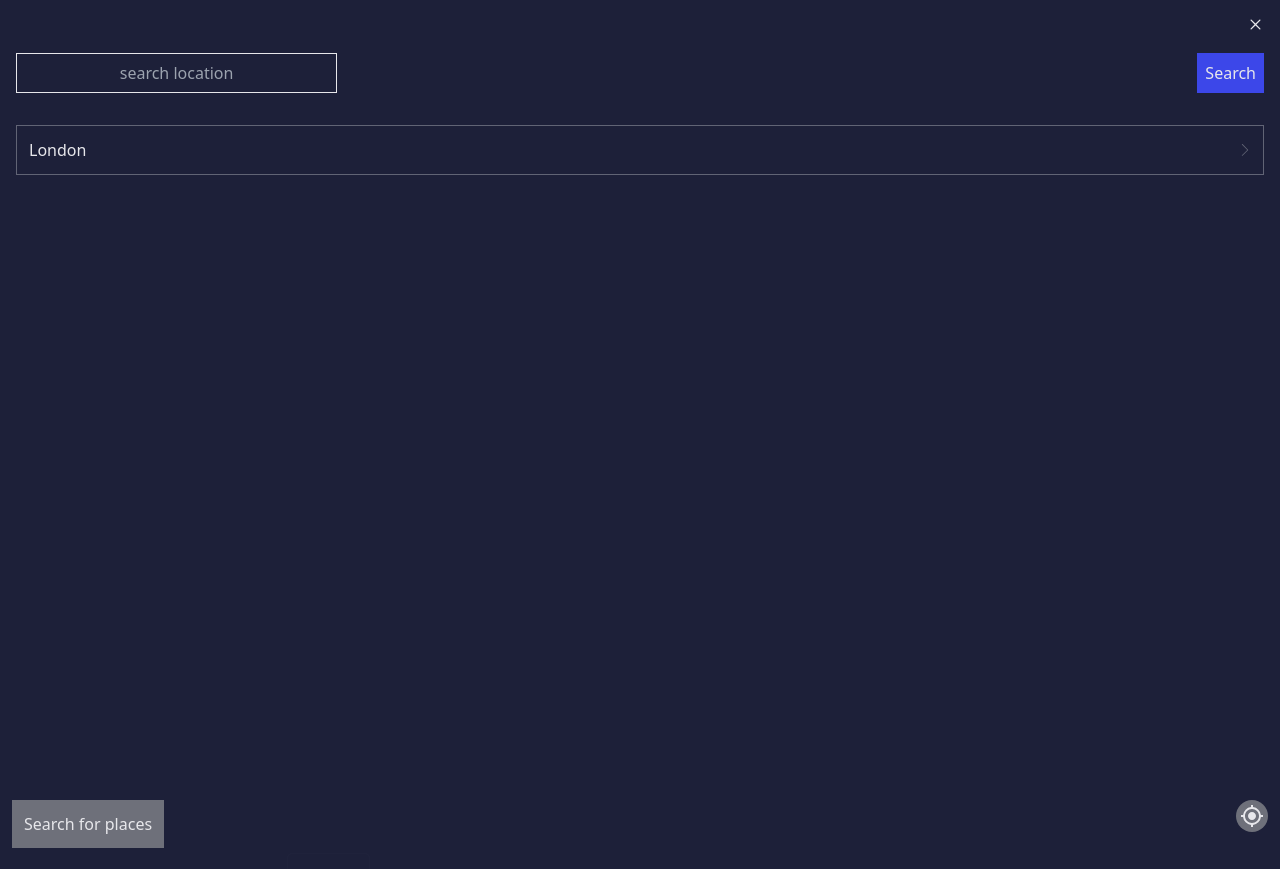
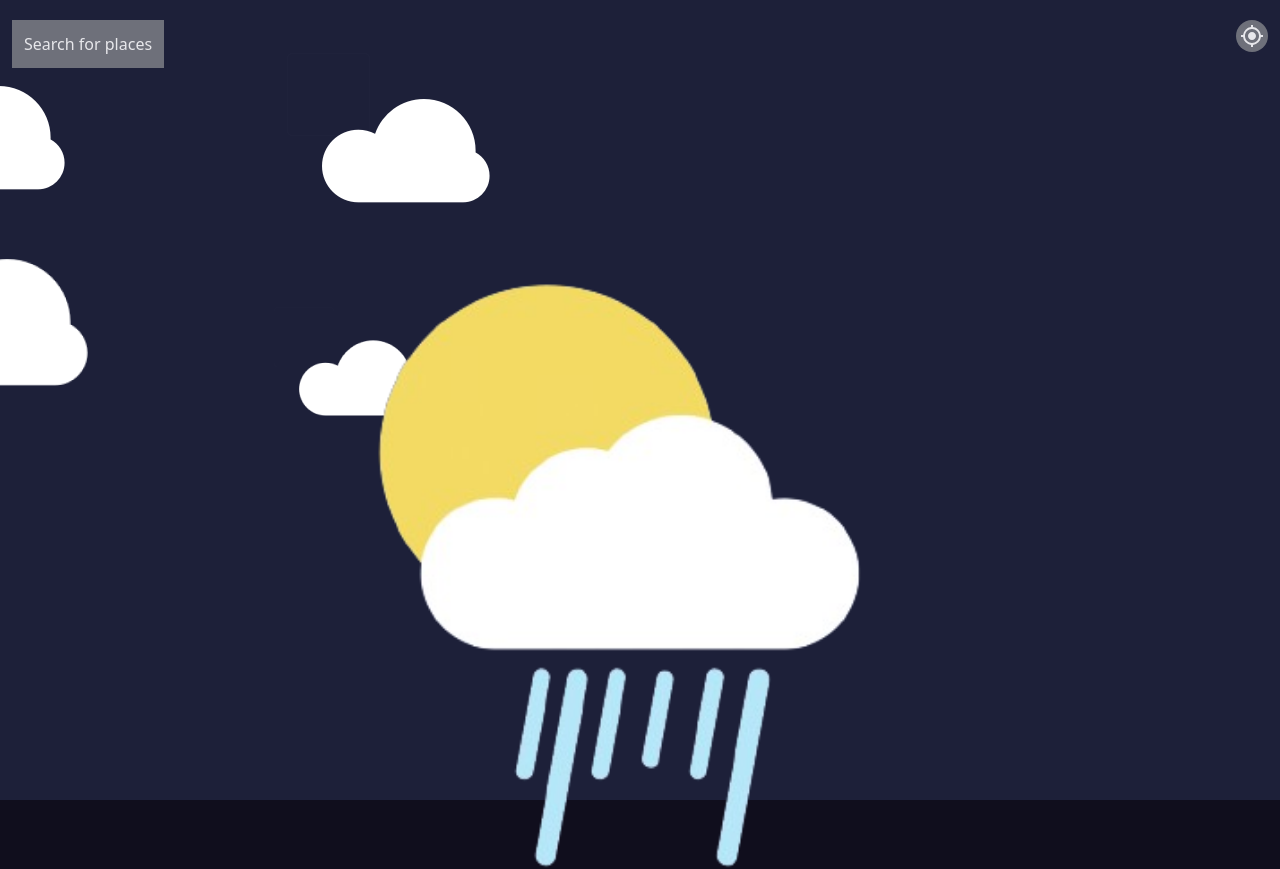
Before and after one commit to VictoriaTorres0/Weather-app, a React (Vite) app: page / in a window 1280 px wide. Shown: the top 869 px of the page. Built offline with nearby package versions, Linux system fonts and the light colour scheme.

Commit message:
Se corrigió logica para abrir y cerrar modal

```diff
--- a/src/App.jsx
+++ b/src/App.jsx
@@ -2,10 +2,11 @@ import "./App.css";
 import DropDown from "./pages/DropDown.jsx";
 import SearchPlaces from "./pages/SearchPlaces.jsx";
 import WeatherCalendar from "./pages/WeatherCalendar.jsx";
+import TodayHighlightsSection from "./pages/TodayHighlightsSection.jsx";
 import { useState } from "react";
 
 function App() {
-  const [data, setData] = useState({
+  const [data] = useState({
     coord: {
       lon: -64.1811,
       lat: -31.4135,
@@ -49,15 +50,26 @@ function App() {
     cod: 200,
   });
 
+  const [showModal, setShowModal] = useState(false);
+
+  const openModal = () => {
+    setShowModal(true);
+  };
+
+  const closeModal = () => {
+    setShowModal(false);
+  };
+
   const pedirDatos = (nombre) => {
     console.log("pidiendo datos de ", nombre);
   };
 
   return (
     <div>
-      <DropDown pedirdatos={pedirDatos} />
-      <SearchPlaces data={data} />
+      {showModal && <DropDown pedirdatos={pedirDatos} onClose={closeModal} />}
+      <SearchPlaces data={data} openModal={openModal} />
       <WeatherCalendar />
+      <TodayHighlightsSection />
     </div>
   );
 }
--- a/src/pages/DropDown.jsx
+++ b/src/pages/DropDown.jsx
@@ -1,16 +1,15 @@
 import { useState } from "react";
 import { SlArrowRight } from "react-icons/sl";
 import { RxCross2 } from "react-icons/rx";
-import PropTypes from "prop-types";
-export default function DropDown({ onClose }) {
+
+export default function DropDown({ onClose, pedirdatos }) {
   const [dataUbication, setDataUbication] = useState("");
   const handleChange = (e) => {
     setDataUbication(e.target.value);
   };
 
   return (
-    <div className="modal">
-      <div className="DropDown-container bg-[primary] h-screen">
+    <div className="fixed inset-0 bg-primary z-50 h-screen">
       <div className="flex justify-end pt-4">
         <button
           onClick={onClose}
@@ -32,7 +31,7 @@ export default function DropDown({ onClose }) {
 
         <button
           className="bg-[#3C47E9] text-[#E7E7EB] p-[8px]"
-            onClick={() => console.log("Buscar")}
+          onClick={() => pedirdatos(dataUbication)}
         >
           Search
         </button>
@@ -47,10 +46,5 @@ export default function DropDown({ onClose }) {
         </button>
       </div>
     </div>
-    </div>
   );
 }
-
-DropDown.propTypes = {
-  onClose: PropTypes.func.isRequired,
-};
--- a/src/pages/SearchPlaces.jsx
+++ b/src/pages/SearchPlaces.jsx
@@ -3,23 +3,12 @@ import "../pages/SearchPlaces.css";
 import { FaLocationDot } from "react-icons/fa6";
 import DropDown from "./DropDown.jsx";
 import { useState } from "react";
-function SearchPlaces({ data }) {
-  const [showModal, setShowModal] = useState(false);
-  const openModal = () => {
-    setShowModal(true);
-  };
-  const closeModal = () => {
-    setShowModal(false);
-  };
+
+function SearchPlaces({ data, openModal }) {
   return (
     <div className="relative">
-      {showModal && (
-        <div className="fixed inset-0 bg-black bg-opacity-50 z-50 flex justify-center items-center">
-          <DropDown onClose={closeModal} />
-        </div>
-      )}
       <div className="Container-SearchPlaces h-screen">
-        <div className="flex justify-between px-3">
+        <div className="flex justify-between px-3 pt-5">
           <button
             onClick={openModal}
             className="text-[#E7E7EB] bg-[#6E707A] p-3"
```
Lines whose indentation alone changed are shown as unchanged.
